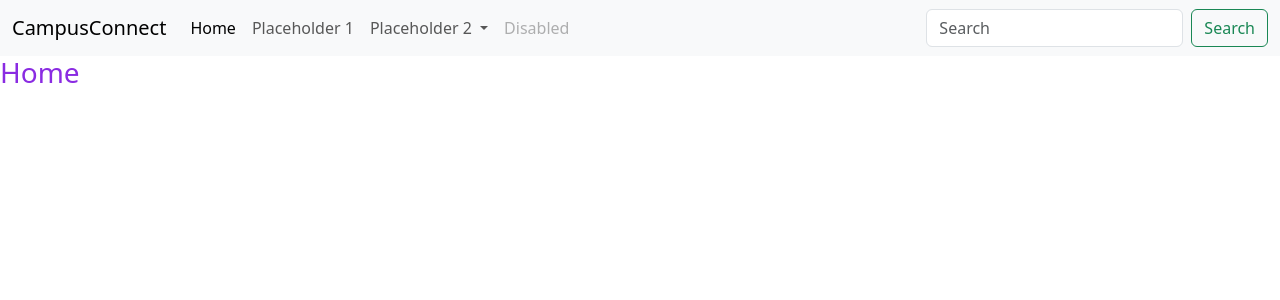
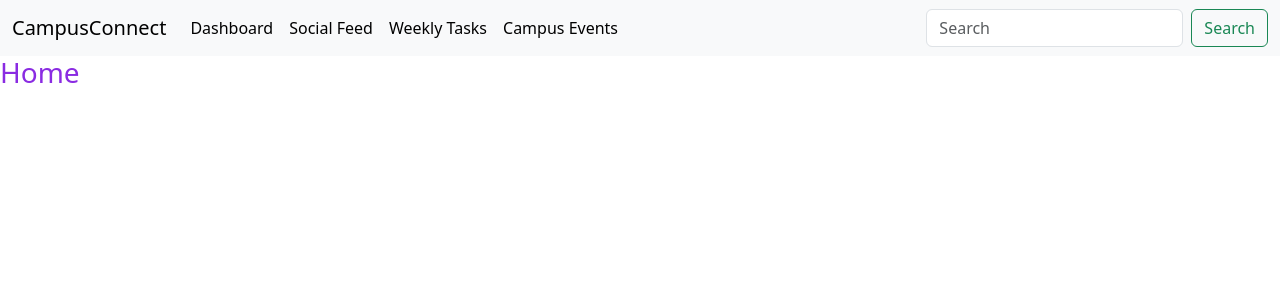
Before and after one commit to Bryanna-Terrazas/campusConnect2026, a Django app: page / in a window 1280 px wide. Shown: the top 300 px of the page. Run offline with Django 5.2, Linux system fonts and the light colour scheme.

Commit message:
Trying some stuff

```diff
--- a/campusConnectApp/templates/base.html
+++ b/campusConnectApp/templates/base.html
@@ -4,6 +4,7 @@
     <meta charset="utf-8">
     <meta name="viewport" content="width=device-width, initial-scale=1">
     <title>Campus Connect</title>
+    <link rel="icon" type="image/x-icon" href="/images/favicon.ico">
     <link href="https://cdn.jsdelivr.net/npm/bootstrap@5.3.8/dist/css/bootstrap.min.css" rel="stylesheet" integrity="sha384-sRIl4kxILFvY47J16cr9ZwB07vP4J8+LH7qKQnuqkuIAvNWLzeN8tE5YBujZqJLB" crossorigin="anonymous">
   </head>
 
--- a/campusConnectApp/templates/home.html
+++ b/campusConnectApp/templates/home.html
@@ -9,7 +9,7 @@
 </head>
 <body>
     {%block content%}
-    <h3 style="text-align:left;color:blueviolet;font_family:sans-serif;">Home</h3>
+    <h3 style="text-align:margin-left;color:blueviolet;font_family:sans-serif;">Home</h3>
 
     {%endblock%}
 </body>
--- a/campusConnectApp/templates/navbar.html
+++ b/campusConnectApp/templates/navbar.html
@@ -7,25 +7,20 @@
     <div class="collapse navbar-collapse" id="navbarSupportedContent">
       <ul class="navbar-nav me-auto mb-2 mb-lg-0">
         <li class="nav-item">
-          <a class="nav-link active" aria-current="page" href="#">Home</a>
+          <a class="nav-link active" aria-current="page" href="#">Dashboard</a>
         </li>
         <li class="nav-item">
-          <a class="nav-link" href="#">Placeholder 1</a>
-        </li>
-        <li class="nav-item dropdown">
-          <a class="nav-link dropdown-toggle" href="#" role="button" data-bs-toggle="dropdown" aria-expanded="false">
-            Placeholder 2
-          </a>
-          <ul class="dropdown-menu">
-            <li><a class="dropdown-item" href="#">Action</a></li>
-            <li><a class="dropdown-item" href="#">Another action</a></li>
-            <li><hr class="dropdown-divider"></li>
-            <li><a class="dropdown-item" href="#">Something else here</a></li>
-          </ul>
+          <a class="nav-link active" href="#">Social Feed</a>
         </li>
         <li class="nav-item">
-          <a class="nav-link disabled" aria-disabled="true">Disabled</a>
+          <a class="nav-link active" aria-current="page" href="#">
+            Weekly Tasks
+          </a>
         </li>
+        <li class="nav-item">
+          <a class="nav-link active" aria-current="page" href="#">
+            Campus Events
+          </a>
       </ul>
       <form class="d-flex" role="search">
         <input class="form-control me-2" type="search" placeholder="Search" aria-label="Search"/>
```
Also changed, not shown: campusConnectApp/images/favicon.ico (added).
